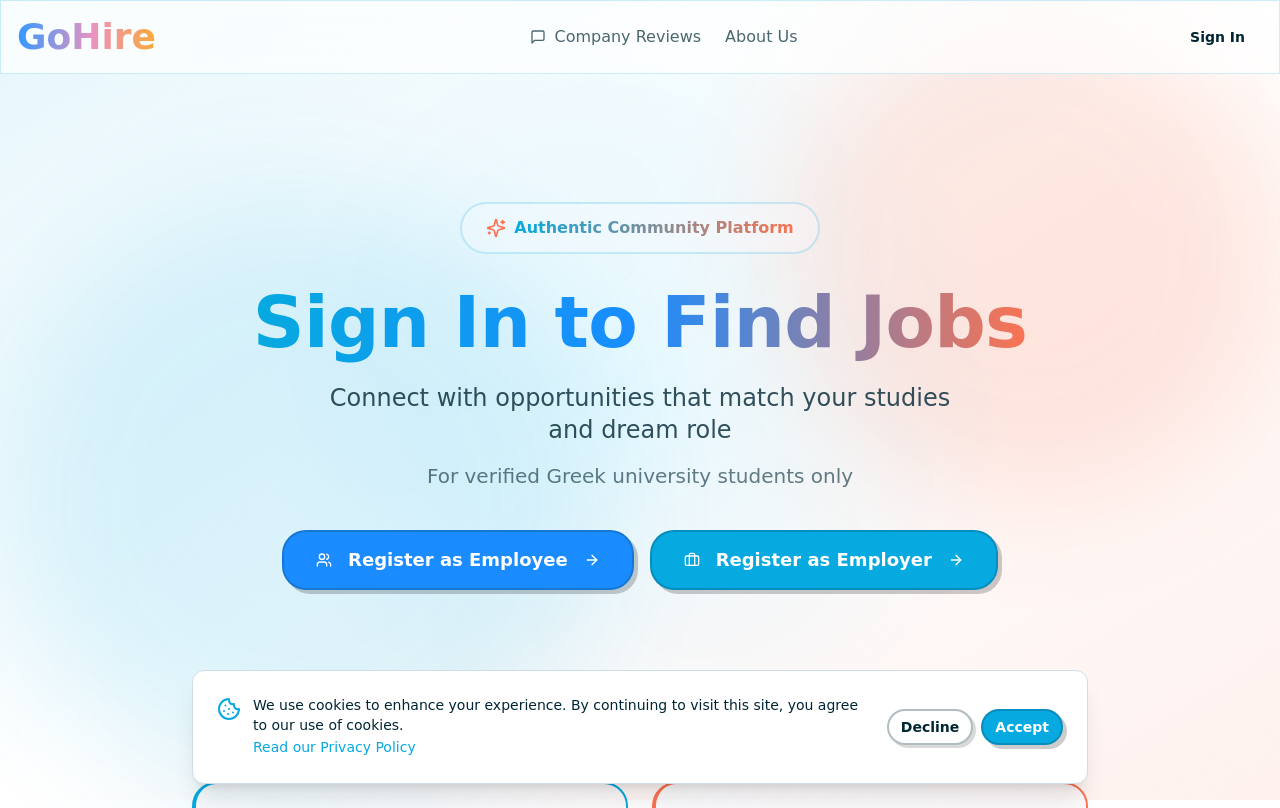
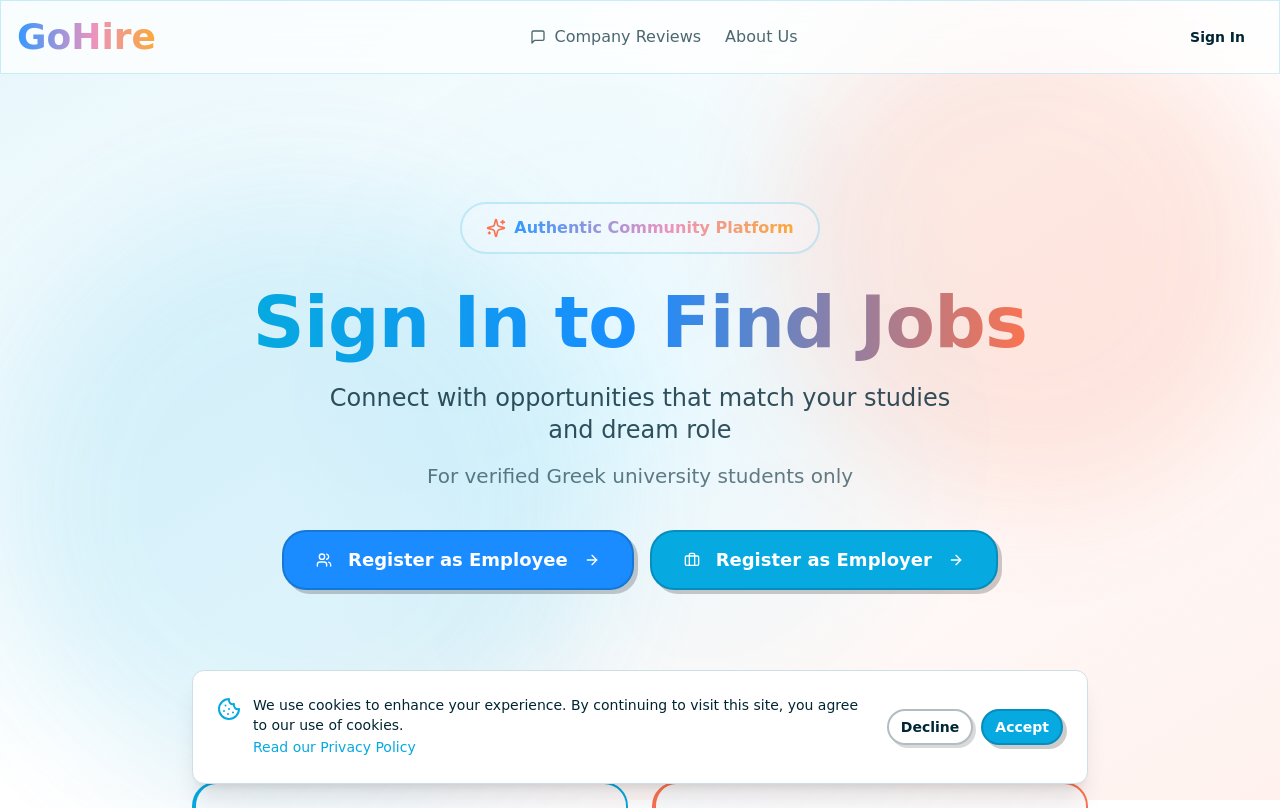
Before and after one commit to alexeconomou05/paso-paths, a React (Vite) app: page / in a window 1280 px wide. Shown: the top 808 px of the page. Built offline with nearby package versions, Linux system fonts and the light colour scheme; the HTML template or start-up script is replaced by a standard one; a web font is replaced by a local one.

Commit message:
Preceding changes

```diff
--- a/src/pages/Index.tsx
+++ b/src/pages/Index.tsx
@@ -78,7 +78,7 @@ const Index = () => {
         <div className="max-w-4xl mx-auto text-center">
           <div className="inline-flex items-center gap-2 glass-card px-6 py-3 rounded-full mb-8 animate-bounce-in">
             <Sparkles className="w-5 h-5 text-accent animate-wiggle" />
-            <span className="font-semibold bg-gradient-to-r from-primary to-accent bg-clip-text text-transparent">
+            <span className="font-semibold bg-clip-text text-transparent" style={{ backgroundImage: 'var(--gradient-text)' }}>
               {t('authenticCommunityPlatform')}
             </span>
           </div>
```
